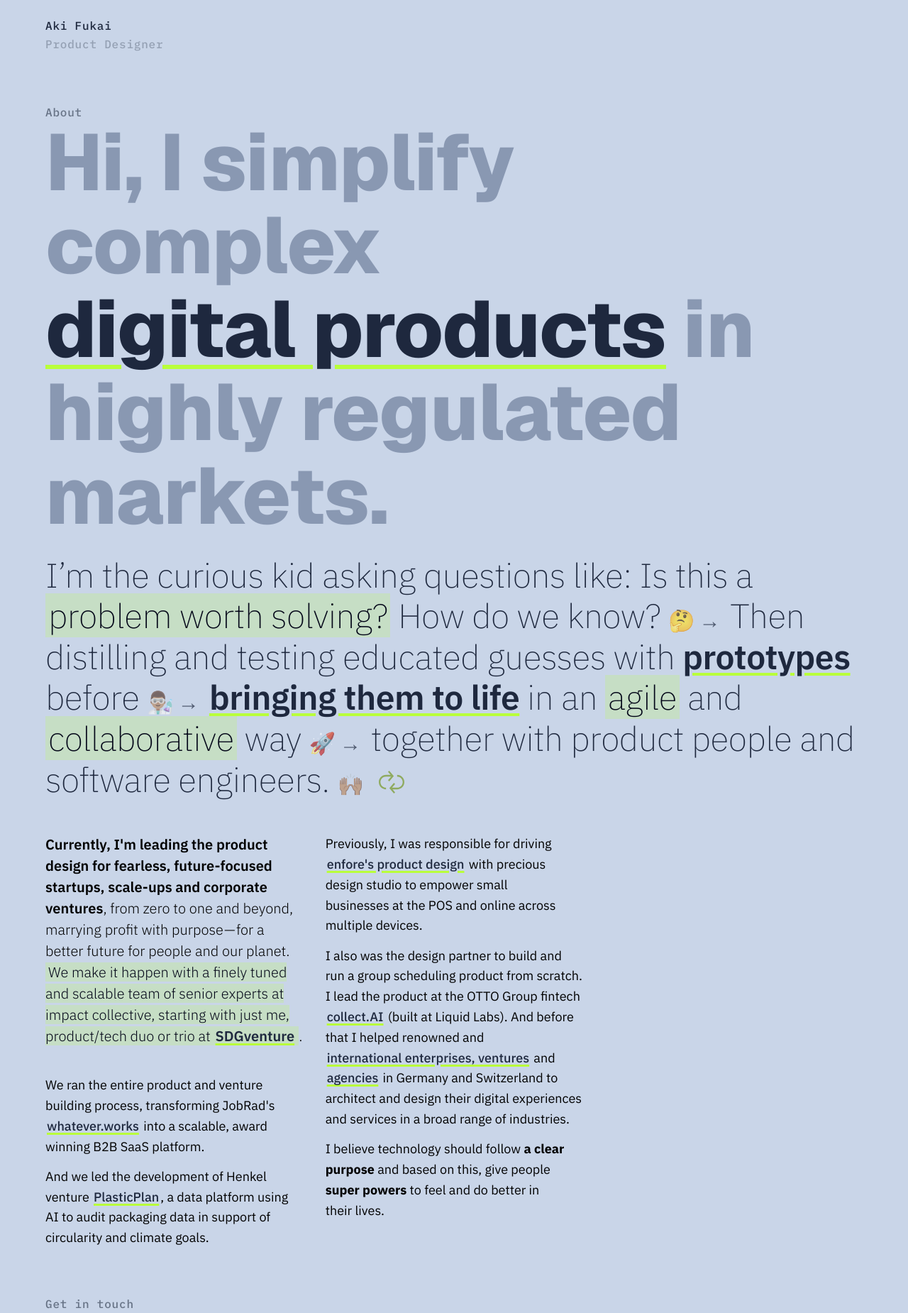
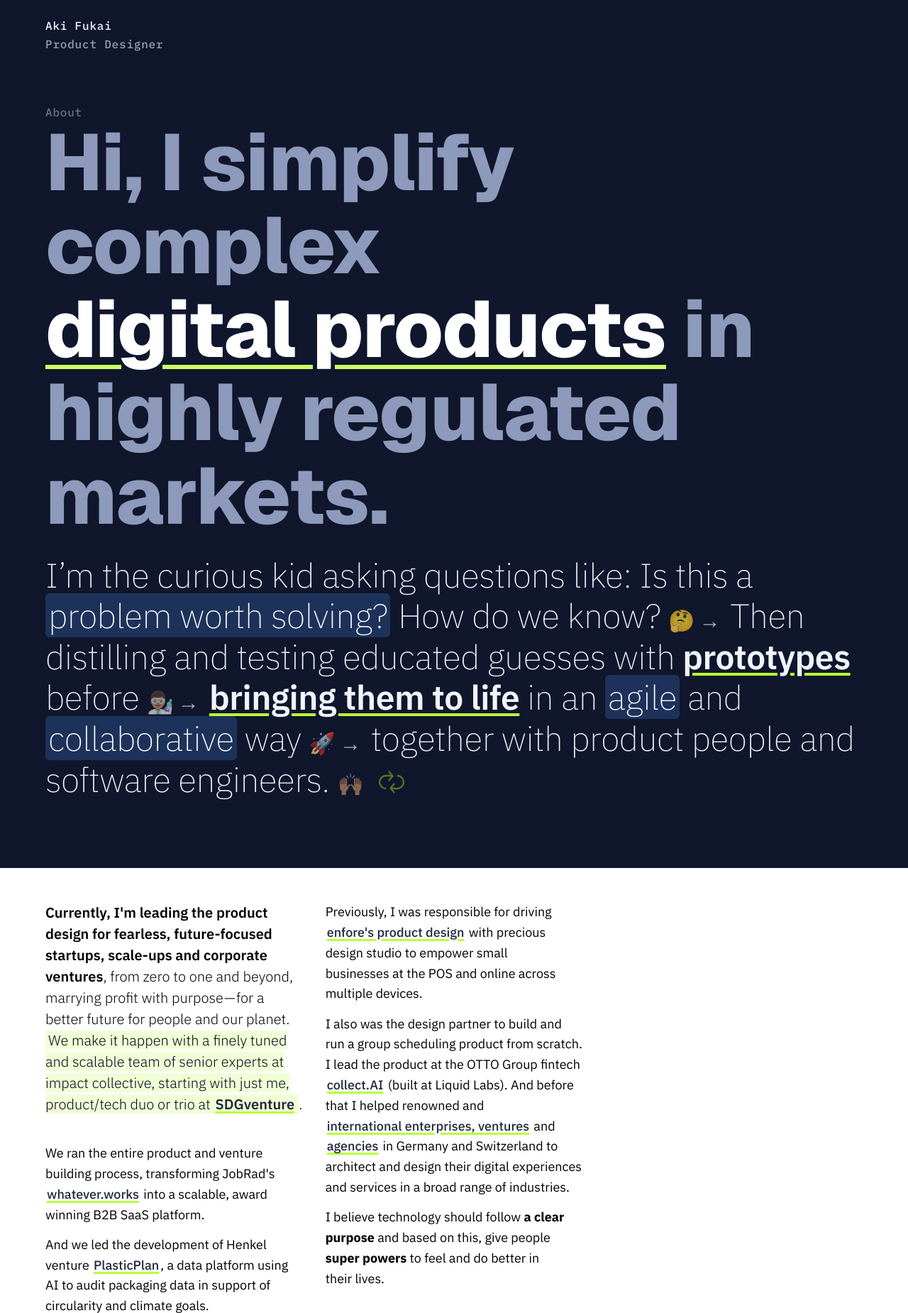
Before and after one commit to F-DK/f-dk.github.io, a plain HTML site: page index.html in a window 1280 px wide. Shown: the top 1850 px of the page at 71% size. Drawn offline with nearby package versions, Linux system fonts and the light colour scheme.

Commit message:
Redesign light mode with dark header
and more contrast

```diff
--- a/css/medium.css
+++ b/css/medium.css
@@ -13,6 +13,7 @@
   .article-intro {
     font-size: var(--font-size-4xl);
     line-height: 1.25;
+    padding: 0 0 var(--space-4xl) 0;
   }
 
   .article-intro.article-intro__heading {
--- a/css/mobile.css
+++ b/css/mobile.css
@@ -252,9 +252,10 @@ body:has(.megahover) {
   font-family: var(--font-fam-sans);
   font-size: var(--font-size-lg);
   line-height: 1.6;
+  text-wrap-style: balance;
   text-wrap-style: pretty;
   color: var(--color-base);
-  background-color: var(--background-base);
+  background-color: var(--color-coolgrey-900);
   /* background-color: oklch(92.00% 0.0100 208.00); */
   /* background-color: oklch(90.00% 0.0030 168.00); */
   /* animation-delay: 0.5s; */
@@ -447,7 +448,8 @@ section:last-of-type {
 }
 
 .title__name {
-  color: var(--text-base);
+
+  color: var(--text-100);
   display: block;
 }
 
@@ -498,11 +500,17 @@ section:last-of-type {
   padding-top: var(--space-lg);
 }
 
+.section__about {
+  background-color: var(--color-white);
+  padding-top: var(--space-2xl);
+}
+
 .article-intro {
   font-size: var(--font-size-2xl-1);
   line-height: 1.25;
   font-weight: var(--font-weight-light);
   color: var(--text-base);
+  color: var(--text-100);
   padding: 0 0 var(--space-2xl) 0;
 }
 
@@ -516,7 +524,8 @@ section:last-of-type {
 
 .article-intro a {
   display: inline-block;
-  font-weight: var(--font-weight-extrabold);
+  color: var(--text-100);
+  font-weight: var(--font-weight-semibold);
   text-decoration: underline;
   text-decoration-color: var(--text-underline-bright);
   text-decoration-thickness: 2.5px;
@@ -524,6 +533,11 @@ section:last-of-type {
   text-shadow: 0 0 0 transparent;
   transition: all 800ms var(--spring-easing-bounce);
 }
+
+/* .article-intro > .text-highlight {
+  color: var(--text-base);
+  font-weight: var(--font-weight-semibold);
+} */
 
 .article-intro a:hover {
   background: none;
@@ -540,6 +554,13 @@ section:last-of-type {
   -webkit-transform: var(--scale-active);
   -moz-transform: var(--scale-active);
   -o-transform: var(--scale-active);
+}
+
+.article-intro mark {
+  color: var(--color-white);
+  background-color: rgba(var(--color-coolgrey-500-rgb), 0.3);
+  background-color: oklch(0.3224 0.0769 262.18);
+  border-radius: var(--space-xs-1);
 }
 
 /* .article-intro a:focus {
@@ -565,18 +586,15 @@ section:last-of-type {
   font-weight: var(--font-weight-extrabold);
   line-height: 1.125;
   letter-spacing: -0.4px;
-  color: rgba(var(--color-coolgrey-500-rgb), 0.62);
+  color: rgba(var(--color-coolgrey-300-rgb), 0.62);
+  mix-blend-mode: plus-lighter;
   padding-bottom: var(--space-lg);
 }
 
 .article-intro.article-intro__heading a {
   text-decoration-thickness: 4.5px;
   font-weight: var(--font-weight-extrabold);
-}
-
-.article-intro > .text-highlight {
-  color: var(--text-base);
-  font-weight: var(--font-weight-semibold);
+  color: var(--text-100);
 }
 
 .article-paragraph {
@@ -626,6 +644,7 @@ section:last-of-type {
 
 .section__contact {
   padding: 0 0 var(--space-3xl) 0;
+  background-color: var(--color-white);
 }
 
 .section__contact .section-header {
@@ -803,6 +822,7 @@ a.icon__linkedin:active {
 
 .section__clients {
   padding-top: var(--space-md);
+  border-top: 2px solid rgba(var(--color-coolgrey-300-rgb), 0.2);
 }
 
 .section__clients .section-header__sub {
@@ -1013,9 +1033,7 @@ a.icon__linkedin:active {
   margin: 0;
   font-family: var(--font-fam-mono);
   font-size: var(--font-size-sm);
-  color: hsl(0 0% 50%);
-  color: var(--color-coolgrey-700);
-  color: hsl(218 15% 50% / 1);
+  color: var(--color-coolgrey-400);
   display: block;
 }
 
@@ -1097,6 +1115,10 @@ a.icon__linkedin:active {
     color: var(--dark-text-base);
   }
 
+  .article-intro a {
+    color: var(--text-white);
+  }
+
   .article-intro a:hover {
     color: var(--color-greenyellow-200);
     text-shadow: -0.08em 0 rgb(255 0 0 ),  0.08em 0 rgb(0 255 255);
@@ -1111,10 +1133,6 @@ a.icon__linkedin:active {
 
   .article-intro__heading a:hover {
     color: var(--color-greenyellow-400);
-  }
-
-  .article-intro > .text-highlight {
-    color: var(--text-white);
   }
 
   .article-paragraph a:hover {
@@ -1160,6 +1178,14 @@ a.icon__linkedin:active {
 
   .section-header__sub {
     color: var(--dark-text-500);
+  }
+
+  .section__about {
+    background-color: var(--dark-background-base);
+  }
+
+  .section__contact {
+    background-color: var(--dark-background-base);
   }
 
   .section__clients {
```
